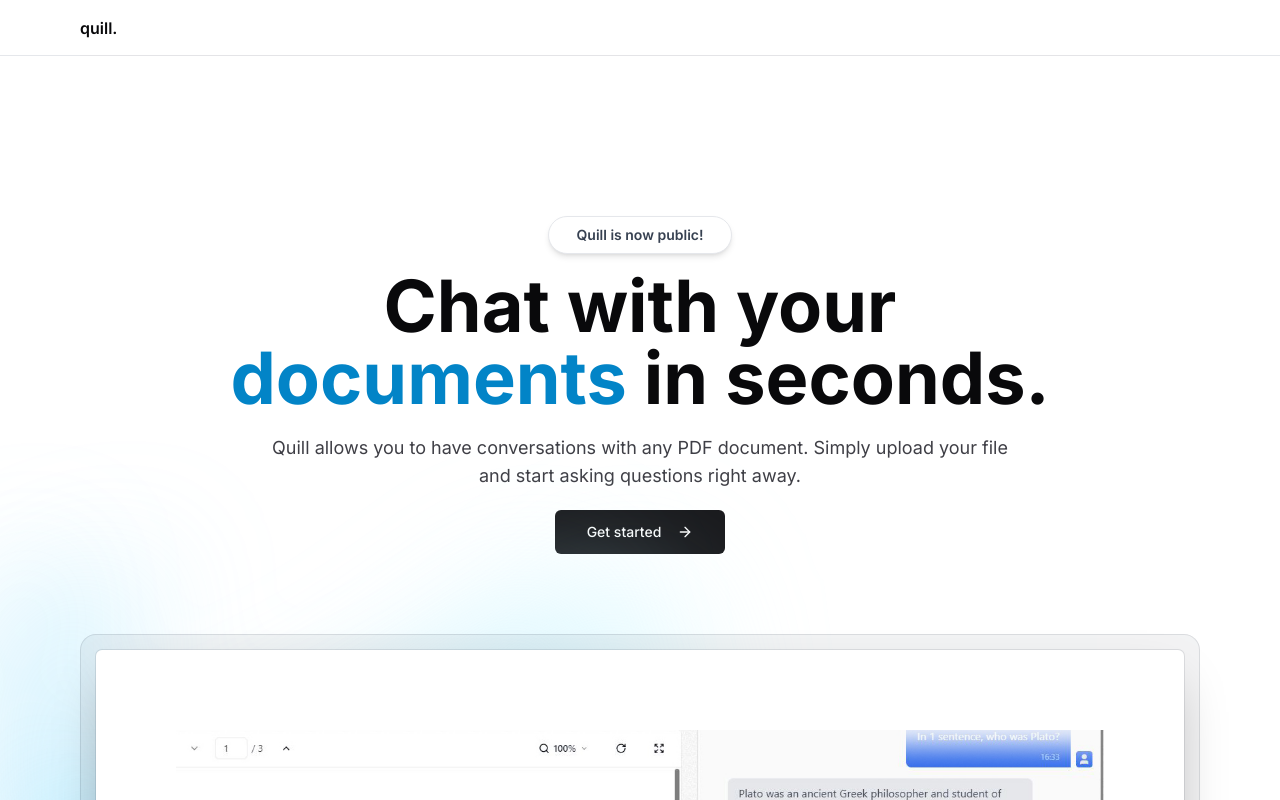
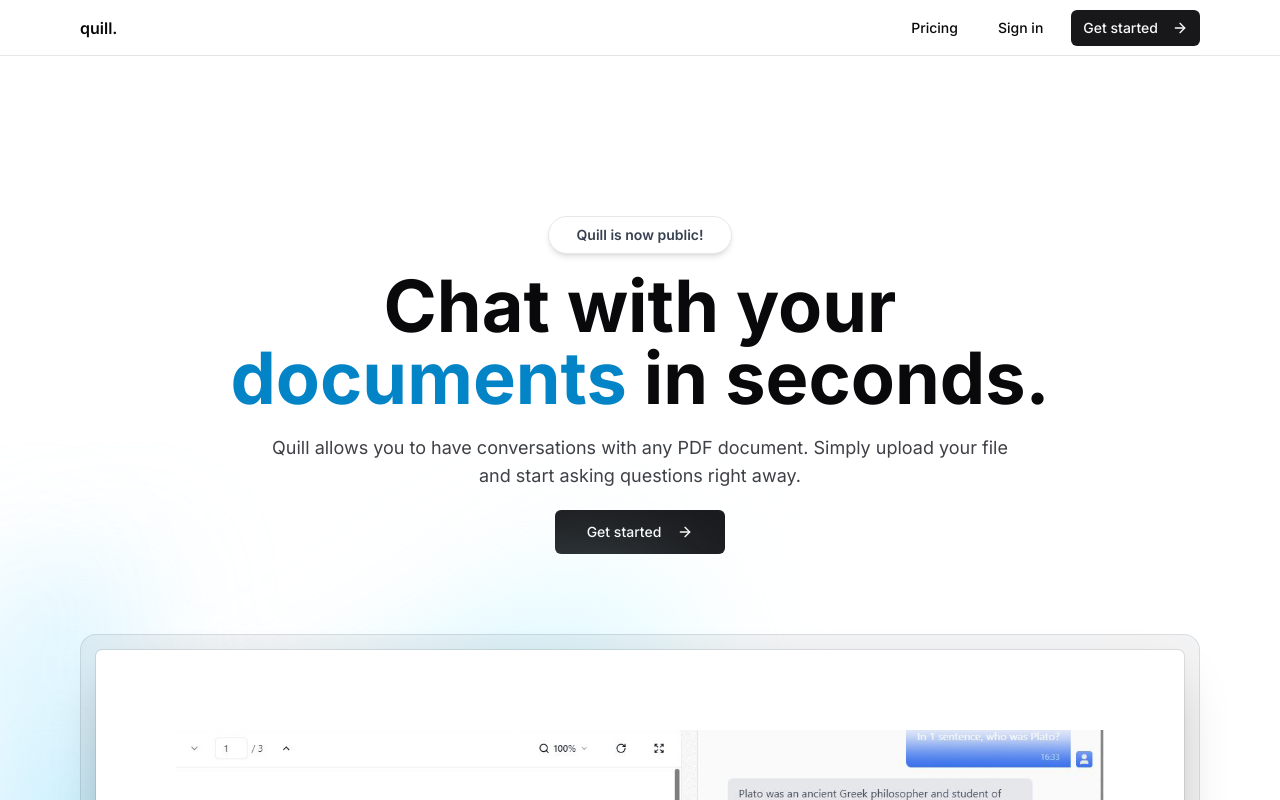
Before and after one commit to MaorSaadia/pdf-summarize, a Next.js app: page / in a window 1280 px wide. Shown: the top 800 px of the page. Built offline with nearby package versions, Linux system fonts and the light colour scheme.

Commit message:
working with the Authentication using Kinde

```diff
--- /dev/null
+++ b/src/app/api/auth/[kindeAuth]/route.ts
@@ -0,0 +1,2 @@
+import { handleAuth } from "@kinde-oss/kinde-auth-nextjs/server";
+export const GET = handleAuth();
--- a/src/components/Navbar.tsx
+++ b/src/components/Navbar.tsx
@@ -1,5 +1,12 @@
 import Link from "next/link";
 import MaxWidthWrapper from "./MaxWidthWrapper";
+import { buttonVariants } from "./ui/button";
+
+import { ArrowRight } from "lucide-react";
+import {
+  RegisterLink,
+  LoginLink,
+} from "@kinde-oss/kinde-auth-nextjs/components";
 
 const Navbar = () => {
   return (
@@ -9,6 +16,35 @@
           <Link href="/" className="flex z-40 font-semibold">
             <span>quill.</span>
           </Link>
+
+          <div className="hidden items-center space-x-4 sm:flex">
+            <>
+              <Link
+                href="/pricing"
+                className={buttonVariants({
+                  variant: "ghost",
+                  size: "sm",
+                })}
+              >
+                Pricing
+              </Link>
+              <LoginLink
+                className={buttonVariants({
+                  variant: "ghost",
+                  size: "sm",
+                })}
+              >
+                Sign in
+              </LoginLink>
+              <RegisterLink
+                className={buttonVariants({
+                  size: "sm",
+                })}
+              >
+                Get started <ArrowRight className="ml-1.5 h-5 w-5" />
+              </RegisterLink>
+            </>
+          </div>
         </div>
       </MaxWidthWrapper>
     </nav>
```
